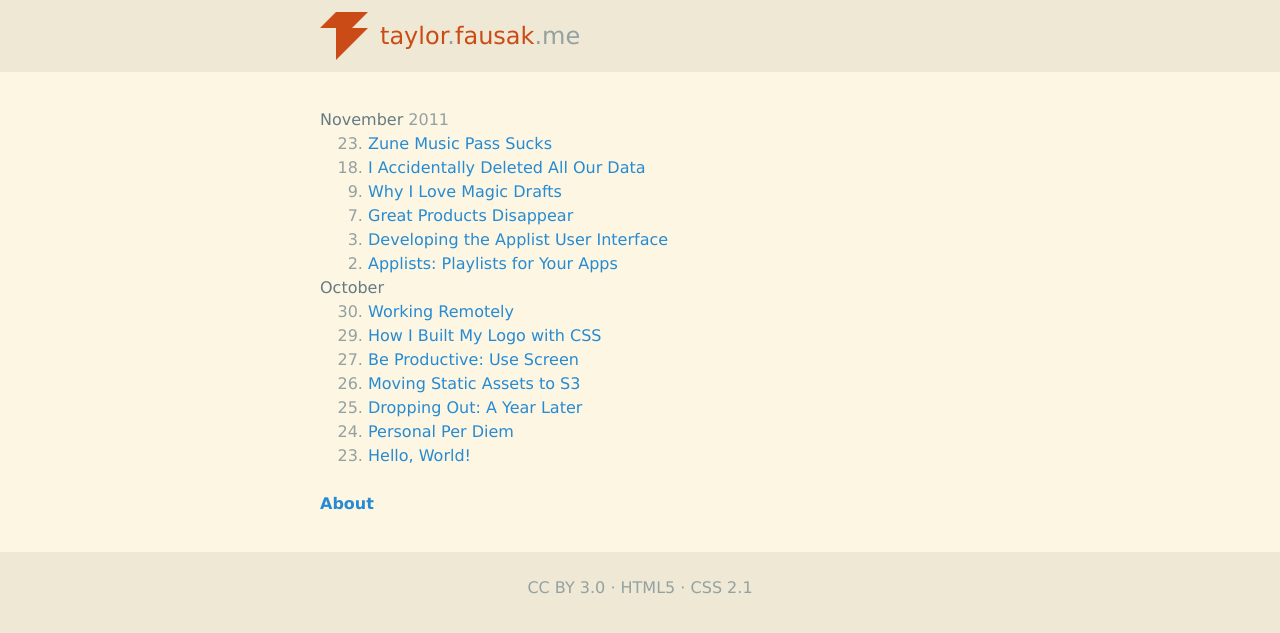
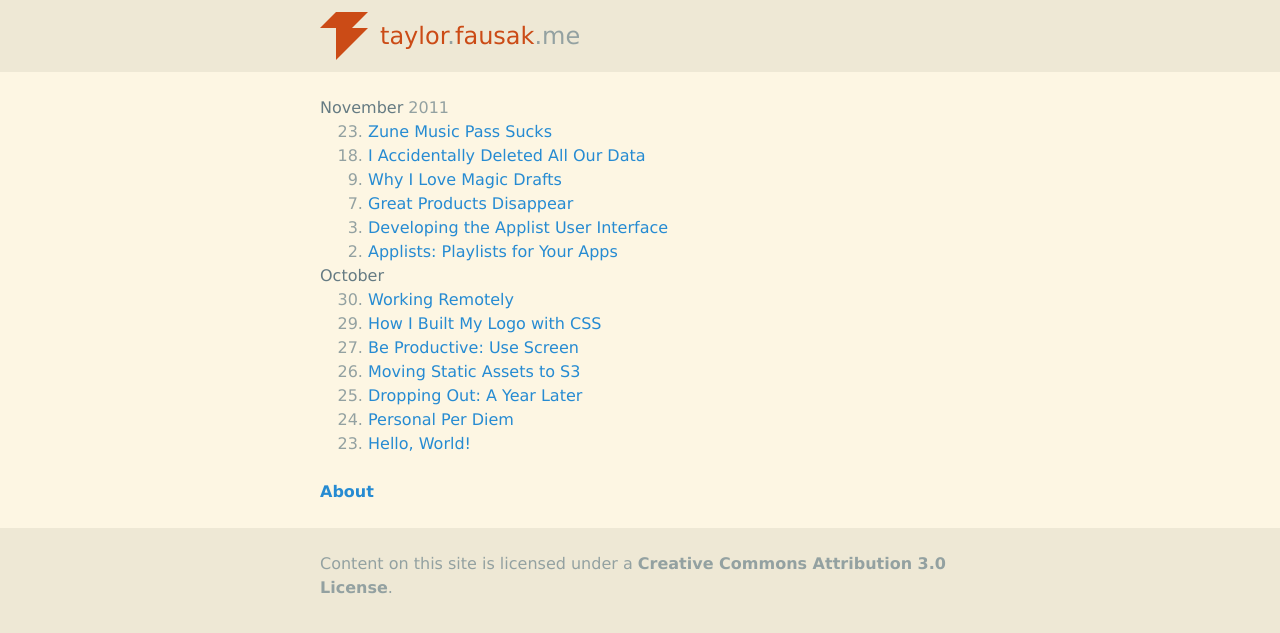
Before and after one commit to tfausak/tfausak.github.io, a Jekyll site: the page built from index.html, in a window 1280 px wide. Shown: the top 633 px of the page. Built offline with Jekyll 4.4.1, drawn with Linux system fonts in a browser that asks for light colours.

Commit message:
Update CSS and change footer.
I decided I don't want to show links to HTML and CSS validation. I
doubt anybody's interested. Maybe I'll add a section to the about
page that talks about validation.

```diff
--- a/_layouts/base.html
+++ b/_layouts/base.html
@@ -38,17 +38,7 @@
 
         <footer id="footer">
             <div class="wrapper">
-                <ul>
-                    <li>
-                        <a href="http://creativecommons.org/licenses/by/3.0/">CC BY 3.0</a>
-                    </li>
-                    <li>
-                        <a href="http://validator.w3.org/check?uri=referer">HTML5</a>
-                    </li>
-                    <li>
-                        <a href="http://jigsaw.w3.org/css-validator/check/referer">CSS 2.1</a>
-                    </li>
-                </ul>
+                <p>Content on this site is licensed under a <a href="http://creativecommons.org/licenses/by/3.0/">Creative Commons Attribution 3.0 License</a>.</p>
             </div>
         </footer>
 
```
Also changed, not shown: static/styles/main.css (+8 -17 lines), static/styles/all.css.
